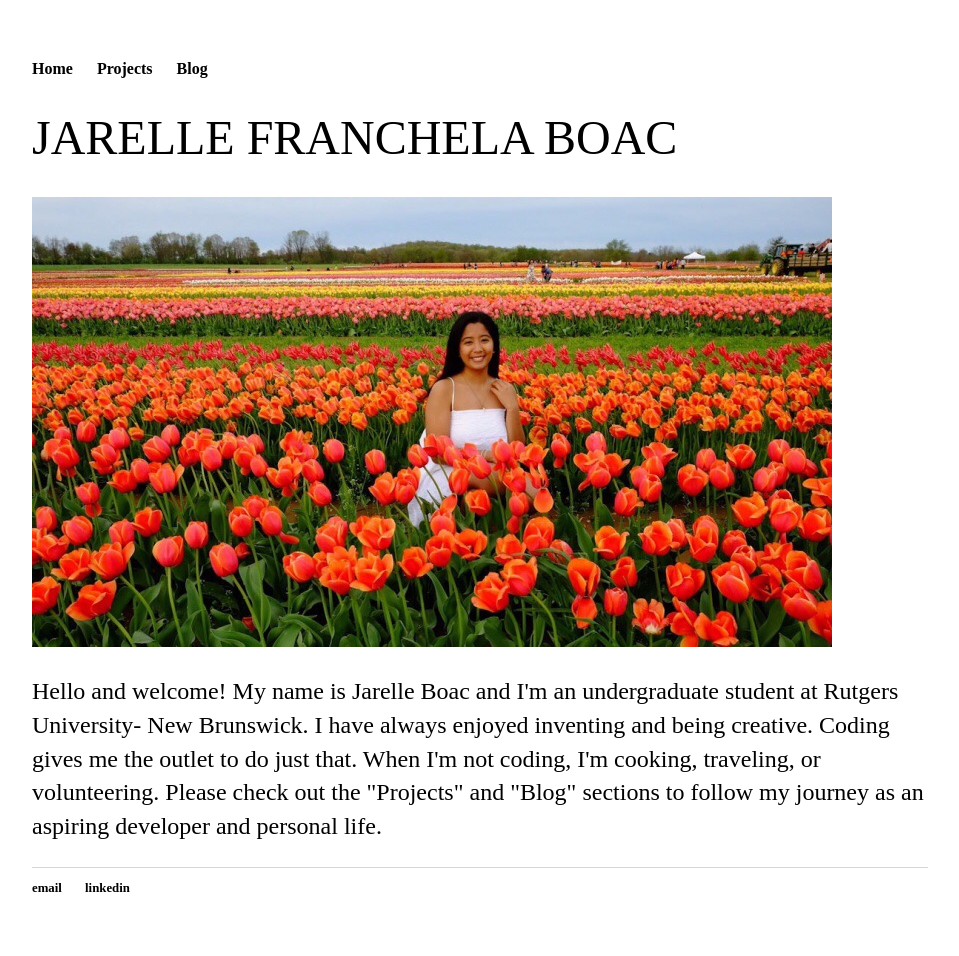
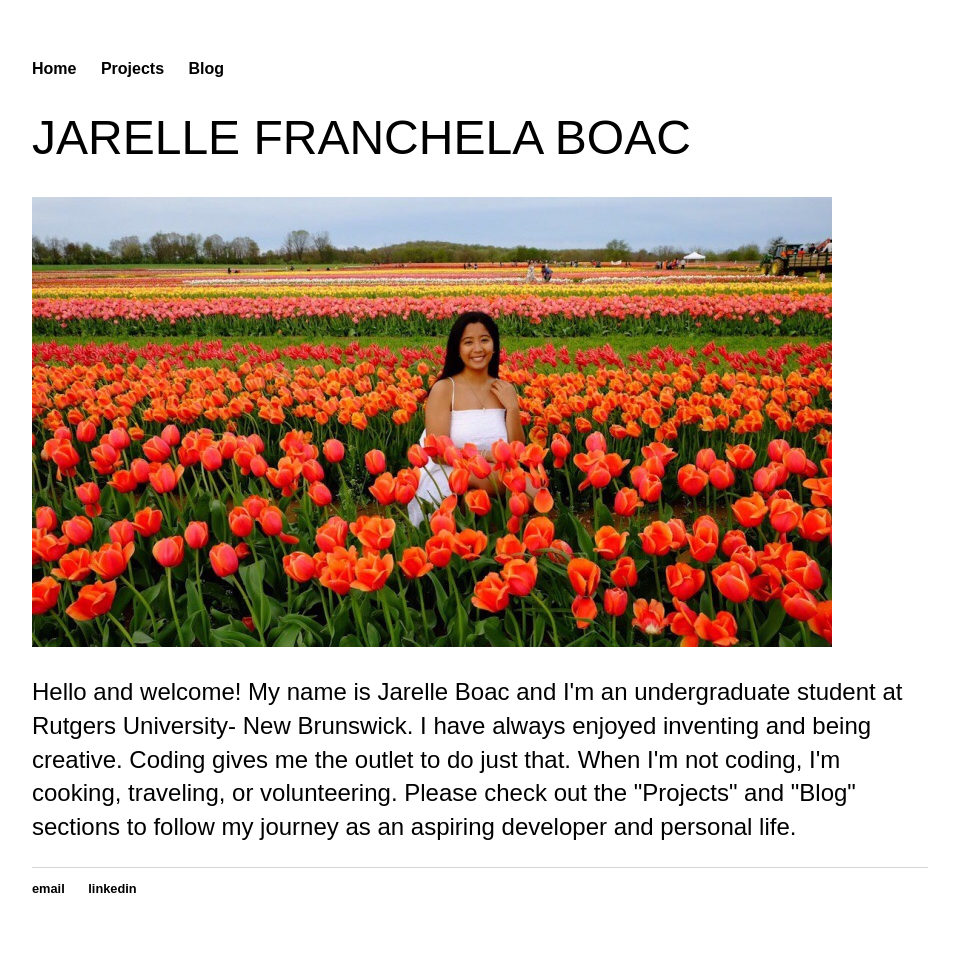
Before and after one commit to jarelle22/jarelleboac.github.io, a Jekyll site: the page built from index.html, in a window 1280 px wide. Shown: the whole page, without its empty margins (160-1119 px from the left). Built offline with Jekyll 4.4.1, drawn with Linux system fonts in a browser that asks for light colours.

Commit message:
update font

```diff
--- a/css/main.css
+++ b/css/main.css
@@ -3,7 +3,7 @@ body {
     width: 70%;
 }
 nav ul, footer ul {
-    font-family:'Sans-Serif';
+    font-family: 'Arial', 'Helvetica', 'Sans-Serif';
     padding: 0px;
     list-style: none;
     font-weight: bold;
@@ -25,13 +25,13 @@ h1 {
     font-size: 3em;
     /*font-family:'Helvetica', 'Arial', 'Sans-Serif';*/
     color: #000000;
-    font-family: 'Sans-Serif';
+    font-family: 'Arial', 'Helvetica', 'Sans-Serif';
     font-style: normal;
     font-weight: 100;
 
 }
 p {
-    font-family: 'Sans-Serif';
+    font-family: 'Arial', 'Helvetica', 'Sans-Serif';
     font-style: normal;
     font-size: 1.5em;
     line-height: 1.4em;
```
